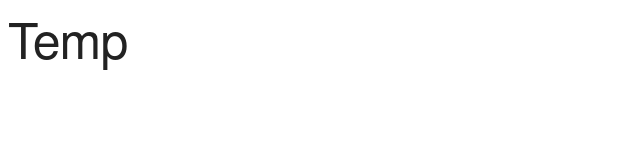
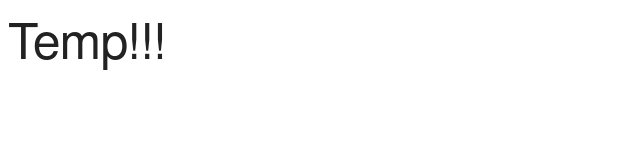
Before and after one commit to vermad843/React-Concepts, a React (Create React App) app: page / in a window 1280 px wide. Shown: the top 160 px of the page, without its empty margins (0-640 px from the left). Built offline with nearby package versions, Linux system fonts and the light colour scheme.

Commit message:
using ternery operator for writing the same thing

```diff
--- a/src/App.js
+++ b/src/App.js
@@ -20,7 +20,7 @@ class App extends Component {
         const {isLoading} = this.state;
         return (
             <div>
-                <Conditional isLoading ={isLoading}/>
+                {isLoading ? <h1>Loading...</h1>:<Conditional/>}
             </div>
         );
     }
--- a/src/Conditional.js
+++ b/src/Conditional.js
@@ -3,16 +3,9 @@ import React, { Component } from 'react';
 
 class Conditional extends Component {
     render() {
-        if(this.props.isLoading === true) {
-            return (
-                <h1>Loading....</h1>
-               );
-        }else {
-           return (
-               <h1>Temp</h1>
-           )
-        }
-
+        return (
+            <h1>Temp!!!</h1>
+        );
     }
 }
 
```
